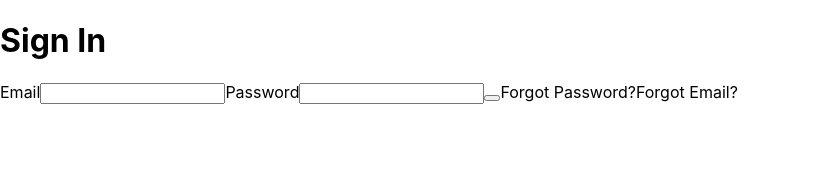
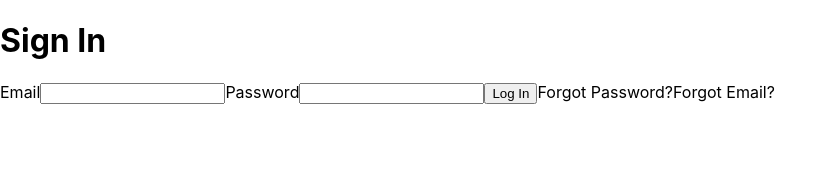
Before and after one commit to rozaribeiro/airbnb-clone-client, a React (Create React App) app: page /signin in a window 1280 px wide. Shown: the top 173 px of the page, without its empty margins (0-836 px from the left). Built offline with nearby package versions, Linux system fonts and the light colour scheme.

Commit message:
button fixes

```diff
--- a/src/pages/Authenticate/SignInPage.jsx
+++ b/src/pages/Authenticate/SignInPage.jsx
@@ -63,7 +63,7 @@ export default class SignInForm extends Component {
             value={this.state.password}
             onChange={this.handleChange}
           />
-          <button onClick={this.handleSubmit}></button>
+          <button onClick={this.handleSubmit}>Log In</button>
           <Link>Forgot Password?</Link>
           <Link>Forgot Email?</Link>
         </form>
--- a/src/pages/Authenticate/SignUpPage.jsx
+++ b/src/pages/Authenticate/SignUpPage.jsx
@@ -93,7 +93,7 @@ export default class SignUpForm extends Component {
             onChange={this.handleChange}
           />
 
-          <button onClick={this.handleSubmit}>Inscription</button>
+          <button onClick={this.handleSubmit}>Register</button>
         </form>
       </div>
     );
--- a/src/services/user.js
+++ b/src/services/user.js
@@ -1,7 +1,6 @@
 import api from "./api";
 
 const userService = {
-
   signup: async (first_name, last_name, role, email, password) => {
     const user = { first_name, last_name, role, email, password };
 
```
